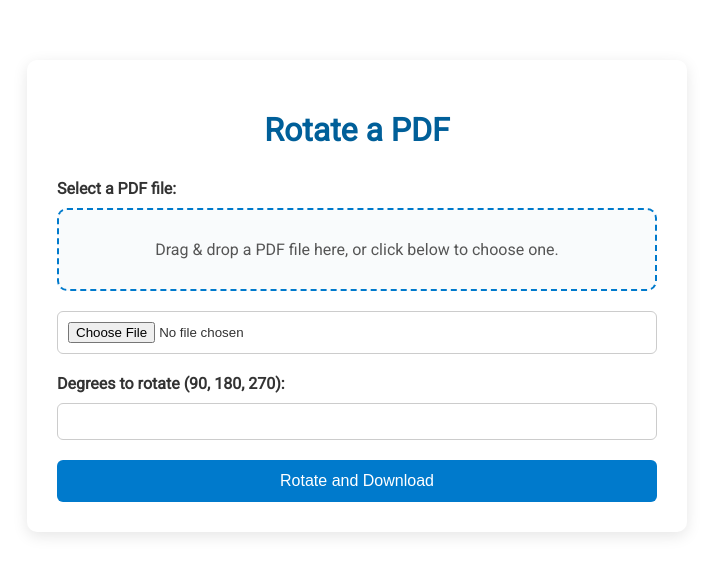
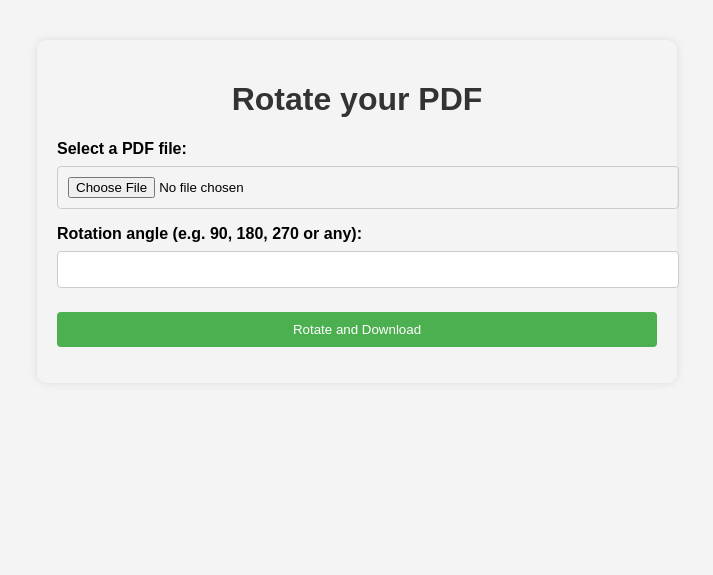
Before and after one commit to dmeislish/pdf_rotator, a Flask app: page / in a window 1280 px wide. Shown: the top 575 px of the page, without its empty margins (283-996 px from the left). Run offline with Flask 3, Linux system fonts and the light colour scheme.

Commit message:
Update index.html

```diff
--- a/templates/index.html
+++ b/templates/index.html
@@ -1,10 +1,15 @@
 <!doctype html>
 <html lang="en">
 <head>
-    <meta charset="UTF-8">
-    <title>Rotate PDF</title>
+    <meta charset="utf-8">
+    <title>Rotate PDF Online</title>
+    <meta name="viewport" content="width=device-width, initial-scale=1">
 
-    <!-- Google tag (gtag.js) -->
+    <!-- Google AdSense -->
+    <script async src="https://pagead2.googlesyndication.com/pagead/js/adsbygoogle.js?client=ca-pub-7450994491530175"
+        crossorigin="anonymous"></script>
+
+    <!-- Google Analytics -->
     <script async src="https://www.googletagmanager.com/gtag/js?id=G-NNRBCX583K"></script>
     <script>
       window.dataLayer = window.dataLayer || [];
@@ -13,120 +18,51 @@
       gtag('config', 'G-NNRBCX583K');
     </script>
 
-    <link href="https://fonts.googleapis.com/css2?family=Roboto&display=swap" rel="stylesheet">
     <style>
         body {
-            font-family: 'Roboto', sans-serif;
-            background-color: #f0f4f8;
-            color: #333;
+            font-family: Arial, sans-serif;
             max-width: 600px;
-            margin: 60px auto;
-            padding: 30px;
+            margin: 40px auto;
+            padding: 20px;
+            background-color: #f4f4f4;
             border-radius: 10px;
-            background: white;
-            box-shadow: 0 4px 15px rgba(0,0,0,0.1);
+            box-shadow: 0 0 10px rgba(0,0,0,0.1);
         }
-
         h1 {
             text-align: center;
-            margin-bottom: 30px;
-            color: #005f99;
+            color: #333;
         }
-
         label {
-            display: block;
-            margin-bottom: 10px;
             font-weight: bold;
         }
-
-        input[type="file"],
-        input[type="number"] {
+        input, select, button {
             width: 100%;
+            margin-top: 8px;
+            margin-bottom: 16px;
             padding: 10px;
-            margin-bottom: 20px;
+            border-radius: 4px;
             border: 1px solid #ccc;
-            border-radius: 6px;
-            box-sizing: border-box;
         }
-
-        #drop-area {
-            border: 2px dashed #007acc;
-            padding: 30px;
-            text-align: center;
-            color: #555;
-            margin-bottom: 20px;
-            border-radius: 10px;
-            background-color: #f9fbfc;
+        button {
+            background-color: #4CAF50;
+            color: white;
+            border: none;
         }
-
-        #drop-area.highlight {
-            border-color: #005fa3;
-            background-color: #e6f2fb;
-        }
-
-        button {
-            background-color: #007acc;
-            color: white;
-            padding: 12px 20px;
-            border: none;
-            border-radius: 6px;
-            cursor: pointer;
-            width: 100%;
-            font-size: 16px;
-        }
-
         button:hover {
-            background-color: #005fa3;
+            background-color: #45a049;
         }
     </style>
 </head>
 <body>
-    <h1>Rotate a PDF</h1>
-    <form id="upload-form" action="/rotate" method="post" enctype="multipart/form-data">
-        <label>Select a PDF file:</label>
-        <div id="drop-area">
-            Drag & drop a PDF file here, or click below to choose one.
-        </div>
-        <input type="file" id="fileElem" name="pdf_file" accept="application/pdf" required>
+    <h1>Rotate your PDF</h1>
+    <form action="/rotate" method="post" enctype="multipart/form-data">
+        <label for="pdf_file">Select a PDF file:</label>
+        <input type="file" name="pdf_file" accept="application/pdf" required>
 
-        <label>Degrees to rotate (90, 180, 270):</label>
-        <input type="number" name="degrees" required>
+        <label for="degrees">Rotation angle (e.g. 90, 180, 270 or any):</label>
+        <input type="number" name="degrees" step="any" required>
 
         <button type="submit">Rotate and Download</button>
     </form>
-
-    <script>
-        const dropArea = document.getElementById("drop-area");
-        const fileInput = document.getElementById("fileElem");
-
-        ["dragenter", "dragover", "dragleave", "drop"].forEach(eventName => {
-            dropArea.addEventListener(eventName, preventDefaults, false);
-        });
-
-        function preventDefaults(e) {
-            e.preventDefault();
-            e.stopPropagation();
-        }
-
-        ["dragenter", "dragover"].forEach(eventName => {
-            dropArea.classList.add("highlight");
-        });
-
-        ["dragleave", "drop"].forEach(eventName => {
-            dropArea.classList.remove("highlight");
-        });
-
-        dropArea.addEventListener("drop", handleDrop, false);
-
-        function handleDrop(e) {
-            const dt = e.dataTransfer;
-            const files = dt.files;
-            if (files.length > 0 && files[0].type === "application/pdf") {
-                fileInput.files = files;
-            } else {
-                alert("Please drop a valid PDF file.");
-            }
-        }
-    </script>
 </body>
 </html>
```
